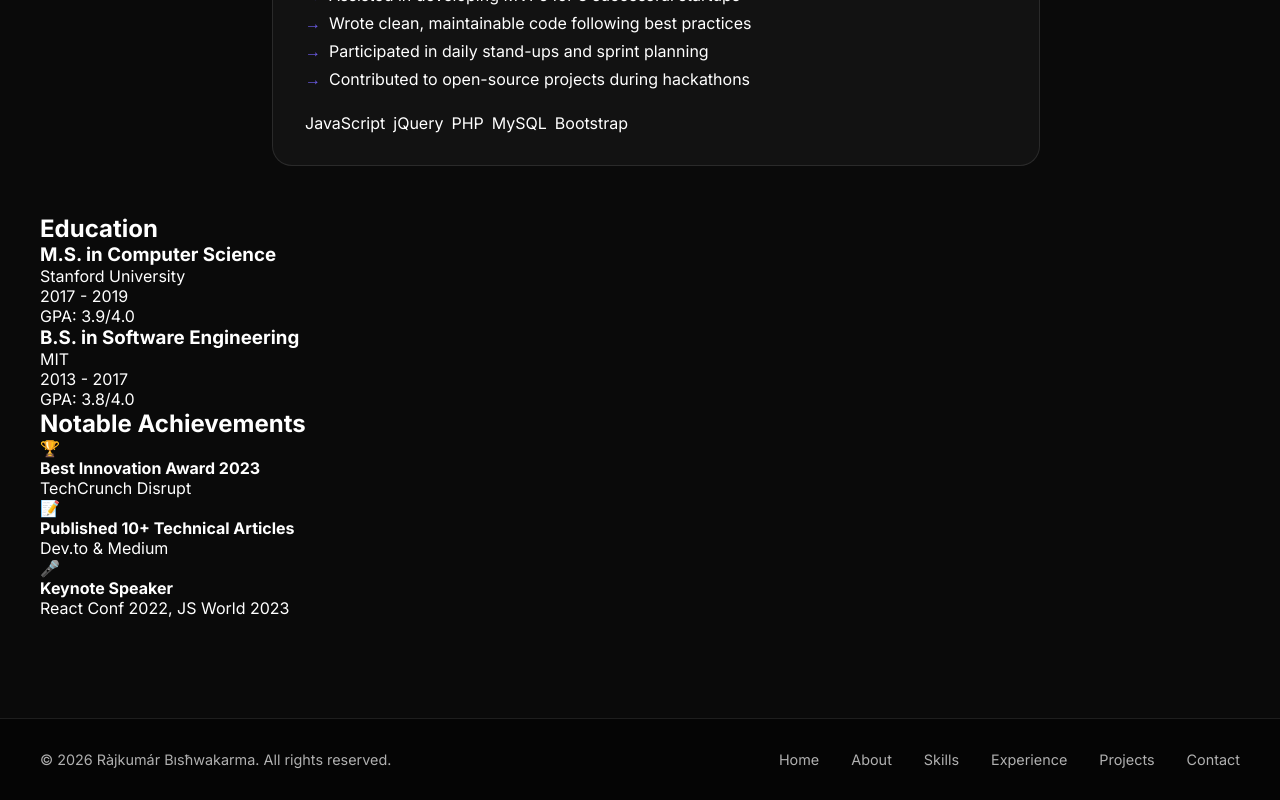
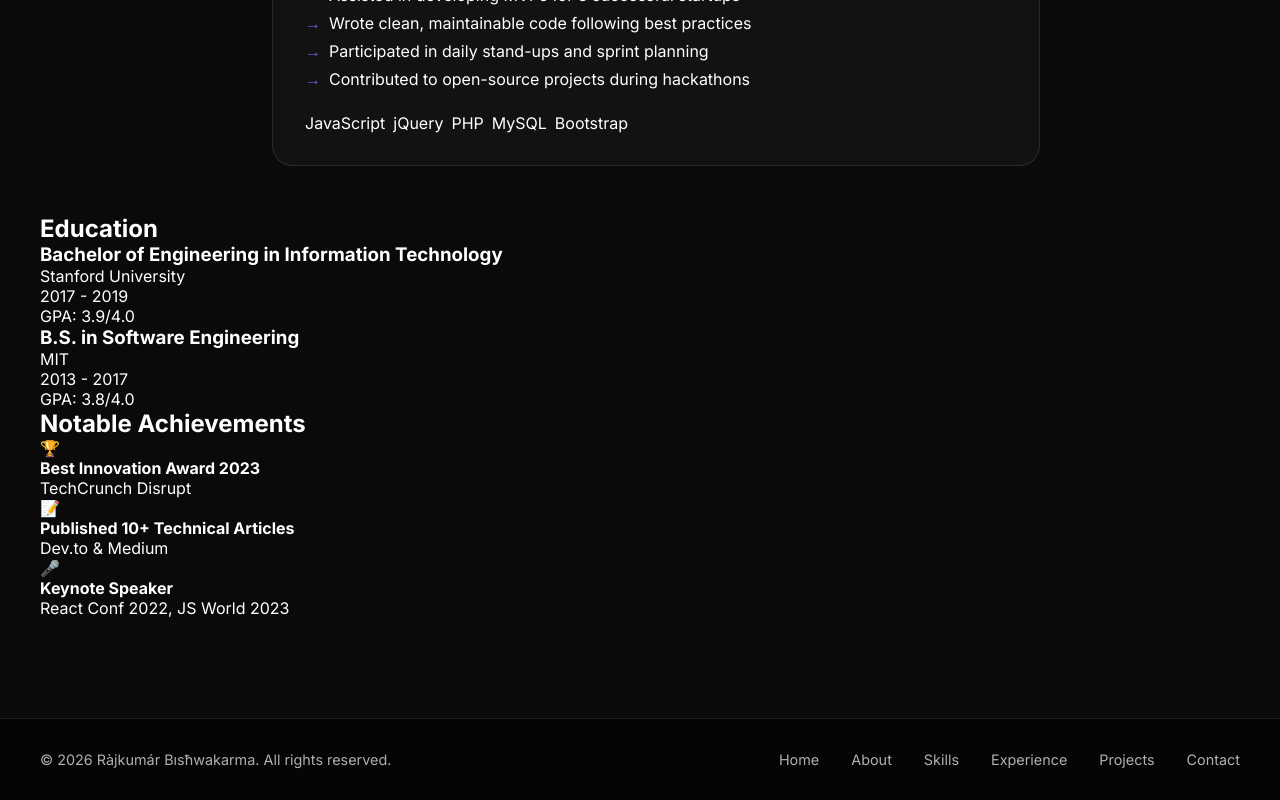
Before and after one commit to rajkumarbk/react-project, a React (Vite) app: page /react-project/experience in a window 1280 px wide. Shown: the part 1091-1891 px from the top of the page. Built offline with nearby package versions, Linux system fonts and the light colour scheme.

Commit message:
try to connect domain

```diff
--- a/src/pages/ExperiencePage.jsx
+++ b/src/pages/ExperiencePage.jsx
@@ -49,7 +49,7 @@ const ExperiencePage = () => {
 
   const education = [
     {
-      degree: 'M.S. in Computer Science',
+      degree: 'Bachelor of Engineering in Information Technology',
       institution: 'Stanford University',
       period: '2017 - 2019',
       gpa: '3.9/4.0'
```
